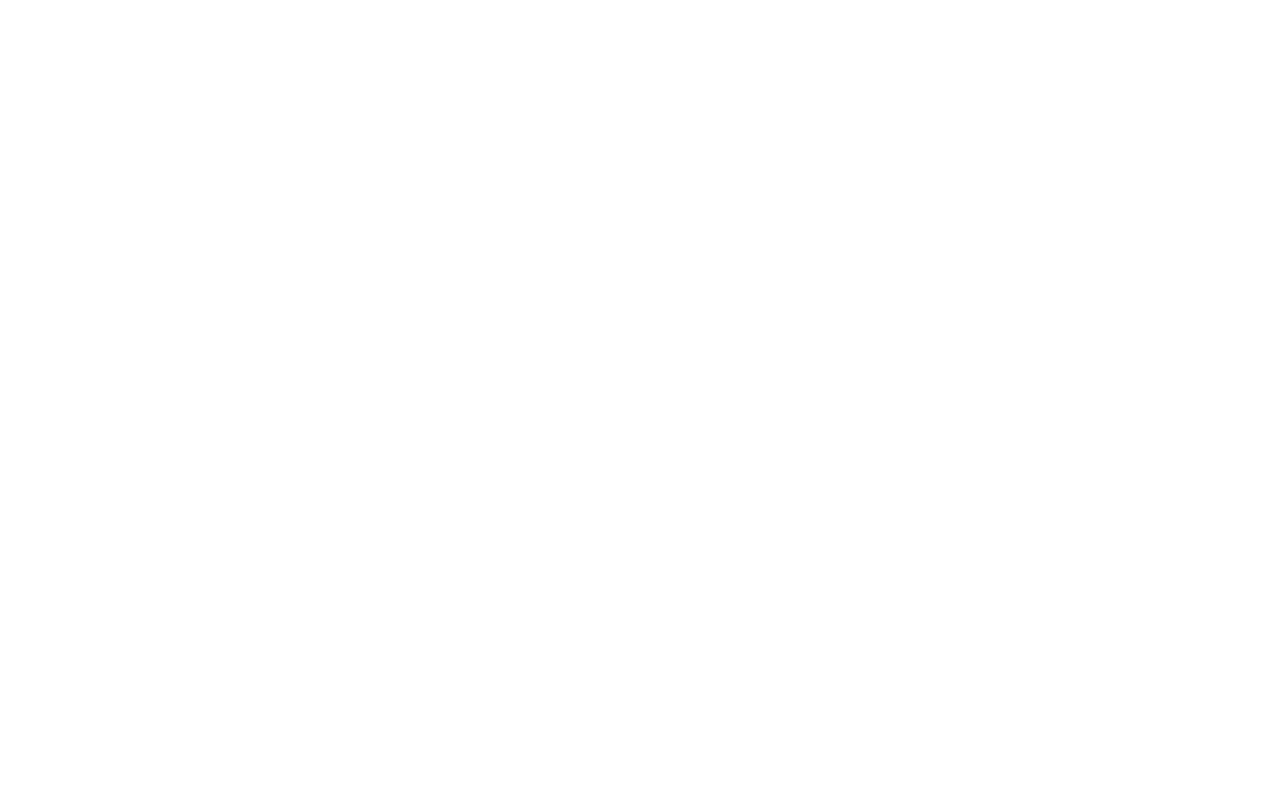
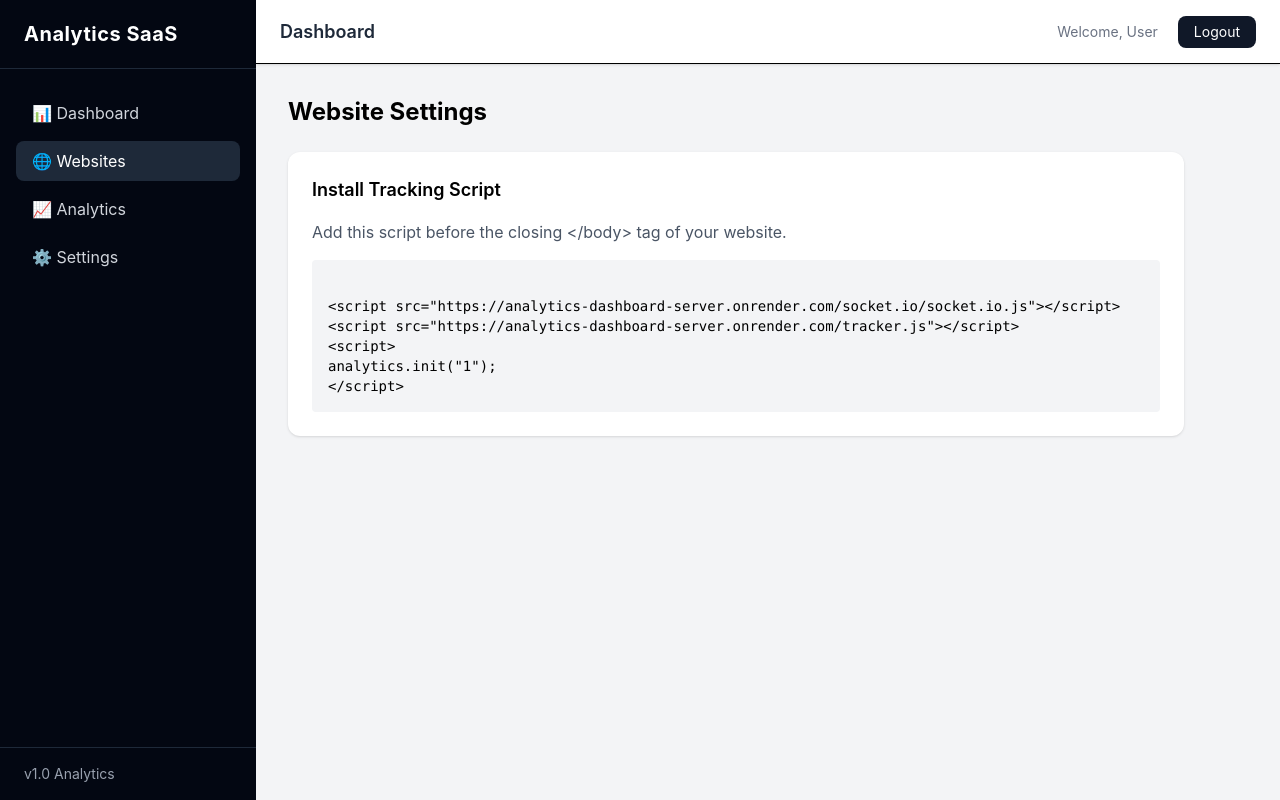
Before and after one commit to vimal2512/analytics-dashboard-client, a React (Vite) app: page /websites/1/settings in a window 1280 px wide. Before the commit this address had no page. Built offline with nearby package versions, Linux system fonts and the light colour scheme.

Commit message:
feat: implement website settings page with tracking script installation

```diff
--- a/src/app/router/routes.jsx
+++ b/src/app/router/routes.jsx
@@ -16,6 +16,10 @@
 
 const WebsitesPage = React.lazy(() =>
   import("../../features/websites/pages/WebsitesPage")
+);
+
+const WebsiteSettingsPage = React.lazy(() =>
+  import("../../features/websites/pages/WebsiteSettingsPage")
 );
 
 export const routes = [
@@ -42,6 +46,10 @@
       {
         path: "websites",
         element: <WebsitesPage />
+      },
+      {
+        path: "websites/:id/settings",
+        element: <WebsiteSettingsPage />
       }
     ]
   }
--- /dev/null
+++ b/src/features/websites/components/DeleteWebsiteButton.jsx
@@ -0,0 +1,36 @@
+import { deleteWebsite } from "../services/websitesApi";
+
+function DeleteWebsiteButton({ id }) {
+
+  const handleDelete = async () => {
+
+    if (!confirm("Delete this website?")) return;
+
+    await deleteWebsite(id);
+
+    window.location.href = "/websites";
+
+  };
+
+  return (
+
+    <div className="bg-red-50 border border-red-200 p-6 rounded-xl">
+
+      <p className="text-red-600 font-semibold mb-3">
+        Danger Zone
+      </p>
+
+      <button
+        onClick={handleDelete}
+        className="px-4 py-2 bg-red-600 text-white rounded"
+      >
+        Delete Website
+      </button>
+
+    </div>
+
+  );
+
+}
+
+export default DeleteWebsiteButton;
--- /dev/null
+++ b/src/features/websites/components/WebsiteScript.jsx
@@ -0,0 +1,28 @@
+function WebsiteScript({ websiteId }) {
+
+  const script = `
+<script src="https://analytics-dashboard-server.onrender.com/socket.io/socket.io.js"></script>
+<script src="https://analytics-dashboard-server.onrender.com/tracker.js"></script>
+<script>
+analytics.init("${websiteId}");
+</script>
+`;
+
+  return (
+
+    <div className="space-y-4">
+
+      <p className="text-gray-600">
+        Add this script before the closing &lt;/body&gt; tag of your website.
+      </p>
+
+      <pre className="bg-gray-100 p-4 rounded text-sm overflow-x-auto">
+        {script}
+      </pre>
+
+    </div>
+
+  );
+}
+
+export default WebsiteScript;
--- a/src/features/websites/components/WebsitesTable.jsx
+++ b/src/features/websites/components/WebsitesTable.jsx
@@ -1,54 +1,65 @@
 import { useState } from "react";
+import { useNavigate } from "react-router-dom";
 import { useWebsites, useDeleteWebsite } from "../hooks/useWebsites";
 import TrackingScriptModal from "./TrackingScriptModal";
 
-function WebsiteTable() {
-
+function WebsitesTable() {
 
   const { data, isLoading } = useWebsites();
-    console.log("websites data:", data);
   const deleteWebsite = useDeleteWebsite();
+  const navigate = useNavigate();
 
   const [selectedTrackingId, setSelectedTrackingId] = useState(null);
 
-    if(isLoading) return <p>Loading...</p>
+  if (isLoading) return <p>Loading...</p>;
 
   const websites = data || [];
 
-    return(
+  return (
 
-    <div>
-              <table className="w-full bg-white rounded shadow">
-    <thead>
-      <tr className="border-b">
-        <th className="p-3 text-left">Domain</th>
-        <th className="p-3 text-left">Tracking ID</th>
-        <th className="p-3 text-center">Actions</th>
+    <div className="bg-white rounded-xl shadow">
+
+      <table className="w-full">
+
+        <thead className="border-b bg-gray-50">
+          <tr>
+            <th className="p-4 text-left">Domain</th>
+            <th className="p-4 text-left">Tracking ID</th>
+            <th className="p-4 text-center">Actions</th>
           </tr>
         </thead>
 
         <tbody>
+
           {websites.map((site) => (
+
             <tr key={site._id} className="border-b">
 
-          <td className="p-3">{site.domain}</td>
+              <td className="p-4">{site.domain}</td>
 
-          <td className="p-3 font-mono text-sm">
+              <td className="p-4 font-mono text-sm">
                 {site.trackingId}
               </td>
 
-          <td className="p-3 text-center">
+              <td className="p-4 text-center space-x-4">
 
                 <button
                   onClick={() => setSelectedTrackingId(site.trackingId)}
-              className="text-blue-600 mr-4"
+                  className="text-blue-600 hover:underline"
                 >
                   Install
                 </button>
 
                 <button
+                  onClick={() => navigate(`/websites/${site._id}/settings`)}
+                  className="text-gray-700 hover:underline"
+                >
+                  Settings
+                </button>
+
+                <button
                   onClick={() => deleteWebsite.mutate(site._id)}
-              className="text-red-600"
+                  className="text-red-600 hover:underline"
                 >
                   Delete
                 </button>
@@ -56,20 +67,25 @@
               </td>
 
             </tr>
+
           ))}
+
         </tbody>
+
       </table>
 
       {selectedTrackingId && (
+
         <TrackingScriptModal
           trackingId={selectedTrackingId}
           onClose={() => setSelectedTrackingId(null)}
         />
+
       )}
 
     </div>
 
-    )
+  );
 }
 
-export default WebsiteTable;
+export default WebsitesTable;
--- /dev/null
+++ b/src/features/websites/pages/WebsiteSettingsPage.jsx
@@ -0,0 +1,31 @@
+import { useParams } from "react-router-dom";
+import WebsiteScript from "../components/WebsiteScript";
+
+function WebsiteSettingsPage() {
+
+  const { id } = useParams();
+
+  return (
+
+    <div className="max-w-4xl space-y-6">
+
+      <h1 className="text-2xl font-bold">
+        Website Settings
+      </h1>
+
+      <div className="bg-white rounded-xl shadow p-6">
+
+        <h2 className="text-lg font-semibold mb-4">
+          Install Tracking Script
+        </h2>
+
+        <WebsiteScript websiteId={id} />
+
+      </div>
+
+    </div>
+
+  );
+}
+
+export default WebsiteSettingsPage;
```
Lines whose indentation alone changed are shown as unchanged.
